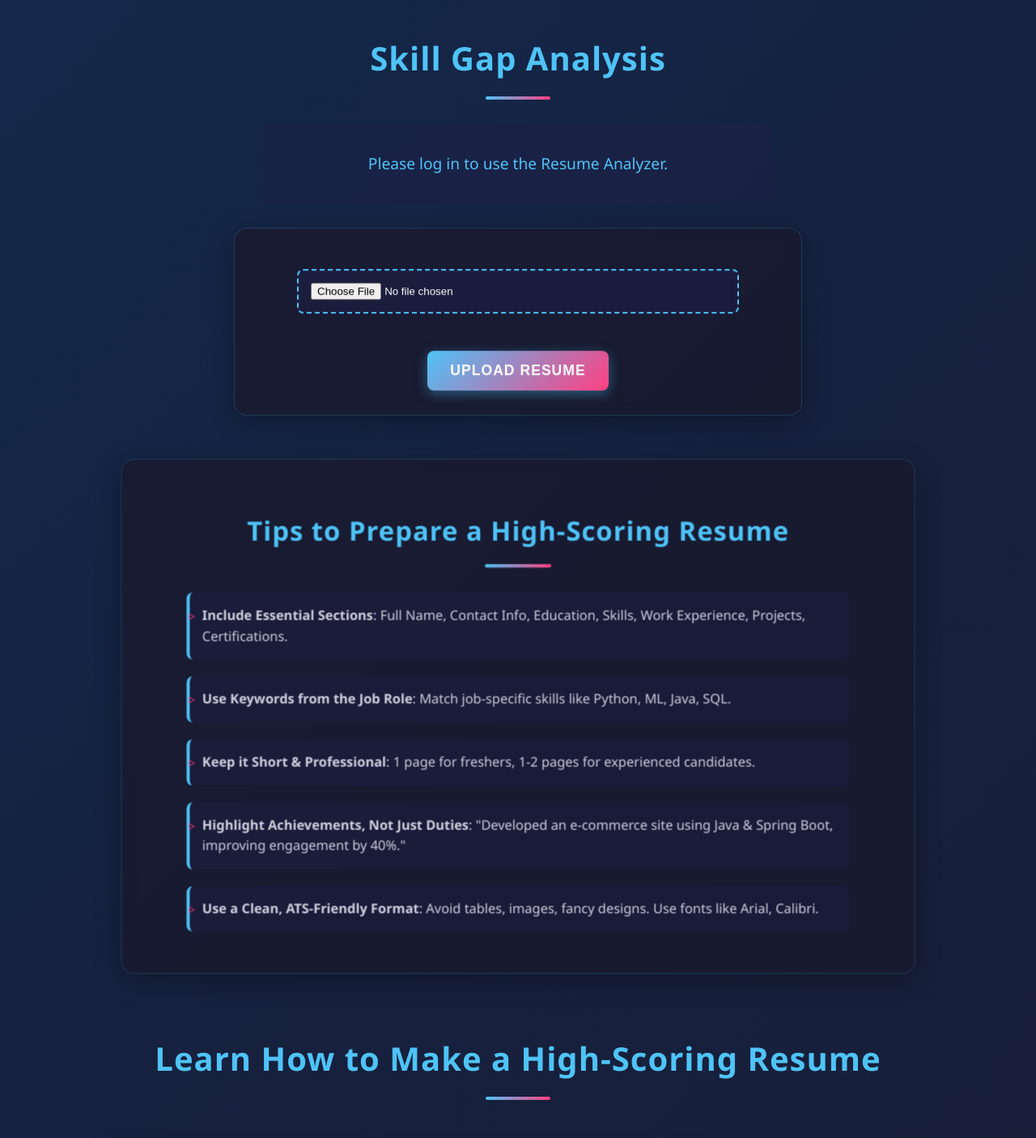
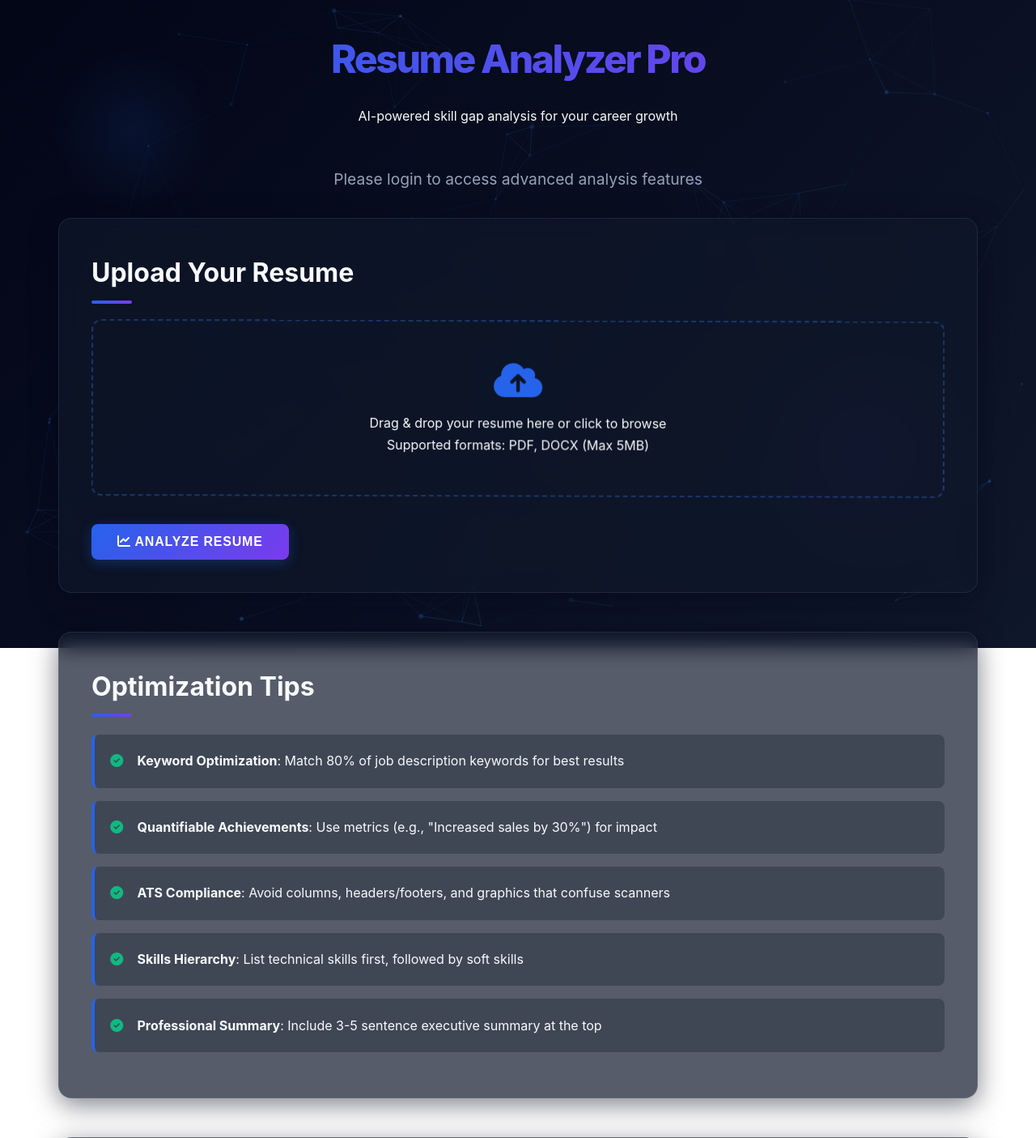
Before and after one commit to giri521/Resume_analyzer, a Flask app: page / in a window 1280 px wide. Shown: the top 1405 px of the page at 81% size. Run offline with Flask 3, Linux system fonts and the light colour scheme.

Commit message:
Update index.html

```diff
--- a/templates/index.html
+++ b/templates/index.html
@@ -3,26 +3,29 @@
 <head>
     <meta charset="UTF-8">
     <meta name="viewport" content="width=device-width, initial-scale=1.0">
-    <title>Resume Analyzer</title>
-    <link rel="stylesheet" href="https://cdnjs.cloudflare.com/ajax/libs/font-awesome/6.0.0/css/all.min.css">
+    <title>Resume Analyzer Pro</title>
+    <link rel="stylesheet" href="https://cdnjs.cloudflare.com/ajax/libs/font-awesome/6.4.0/css/all.min.css">
+    <script src="https://cdn.jsdelivr.net/particles.js/2.0.0/particles.min.js"></script>
     <style>
         :root {
-            --primary: #4fc3f7;
-            --secondary: #ff4081;
-            --dark: #1a1a2e;
-            --darker: #16213e;
-            --light: #e6f7ff;
-            --success: #69f0ae;
+            --primary: #2563eb;
+            --primary-light: #3b82f6;
+            --secondary: #7c3aed;
+            --accent: #10b981;
+            --dark: #0f172a;
+            --darker: #020617;
+            --light: #f8fafc;
+            --gray: #94a3b8;
         }
 
         @keyframes float {
-            0%, 100% { transform: translateY(0); }
-            50% { transform: translateY(-10px); }
+            0%, 100% { transform: translateY(0) rotate(0deg); }
+            50% { transform: translateY(-20px) rotate(2deg); }
         }
 
-        @keyframes pulse {
-            0%, 100% { transform: scale(1); }
-            50% { transform: scale(1.03); }
+        @keyframes fadeIn {
+            from { opacity: 0; transform: translateY(20px); }
+            to { opacity: 1; transform: translateY(0); }
         }
 
         @keyframes gradientBG {
@@ -31,323 +34,499 @@
             100% { background-position: 0% 50%; }
         }
 
-        body {
-            background: linear-gradient(-45deg, #1a1a2e, #16213e, #0f3460, #1a1a2e);
-            background-size: 400% 400%;
-            animation: gradientBG 15s ease infinite;
-            color: var(--light);
-            font-family: 'Segoe UI', Tahoma, Geneva, Verdana, sans-serif;
+        * {
             margin: 0;
             padding: 0;
-            min-height: 100vh;
-            line-height: 1.6;
+            box-sizing: border-box;
         }
 
-        h1, h2 {
-            color: var(--primary);
-            margin: 30px 0;
-            font-size: 2.5rem;
-            letter-spacing: 1px;
+        body {
+            font-family: 'Inter', -apple-system, BlinkMacSystemFont, sans-serif;
+            color: var(--light);
+            line-height: 1.7;
+            overflow-x: hidden;
+        }
+
+        #particles-js {
+            position: fixed;
+            width: 100%;
+            height: 100%;
+            top: 0;
+            left: 0;
+            z-index: -1;
+            background: linear-gradient(135deg, var(--darker), var(--dark));
+        }
+
+        .container {
+            max-width: 1200px;
+            margin: 0 auto;
+            padding: 2rem;
+            position: relative;
+            z-index: 1;
+        }
+
+        header {
             text-align: center;
+            margin-bottom: 3rem;
+            animation: fadeIn 1s ease-out;
+        }
+
+        h1 {
+            font-size: 3rem;
+            font-weight: 800;
+            background: linear-gradient(90deg, var(--primary), var(--secondary));
+            -webkit-background-clip: text;
+            background-clip: text;
+            color: transparent;
+            margin-bottom: 1rem;
+            letter-spacing: -0.05em;
+        }
+
+        h2 {
+            font-size: 2rem;
+            font-weight: 700;
+            color: var(--light);
+            margin-bottom: 2rem;
+            position: relative;
+            display: inline-block;
+        }
+
+        h2::after {
+            content: '';
+            position: absolute;
+            bottom: -10px;
+            left: 0;
+            width: 50px;
+            height: 4px;
+            background: linear-gradient(90deg, var(--primary), var(--secondary));
+            border-radius: 2px;
+        }
+
+        .card {
+            background: rgba(15, 23, 42, 0.7);
+            backdrop-filter: blur(12px);
+            border-radius: 16px;
+            padding: 2.5rem;
+            box-shadow: 0 8px 32px rgba(2, 6, 23, 0.5);
+            border: 1px solid rgba(255, 255, 255, 0.08);
+            transition: all 0.4s cubic-bezier(0.16, 1, 0.3, 1);
+            transform-style: preserve-3d;
+            margin-bottom: 3rem;
+        }
+
+        .card:hover {
+            transform: translateY(-10px) rotateX(5deg);
+            box-shadow: 0 12px 40px rgba(2, 6, 23, 0.7);
+            border-color: rgba(59, 130, 246, 0.3);
+        }
+
+        .card-3d {
             position: relative;
         }
 
-        h1::after, h2::after {
+        .card-3d::before {
             content: '';
-            display: block;
-            width: 80px;
-            height: 4px;
-            background: linear-gradient(90deg, var(--primary), var(--secondary));
-            margin: 15px auto;
-            border-radius: 2px;
+            position: absolute;
+            inset: 0;
+            border-radius: 16px;
+            background: linear-gradient(45deg, rgba(59, 130, 246, 0.1), rgba(124, 58, 237, 0.1));
+            transform: translateZ(-20px);
+            z-index: -1;
+            opacity: 0;
+            transition: opacity 0.6s ease;
         }
 
-        .container {
-            margin-top: 40px;
-            text-align: center;
-            perspective: 1000px;
+        .card-3d:hover::before {
+            opacity: 1;
         }
 
-        .upload-box {
-            background: rgba(26, 26, 46, 0.8);
-            padding: 30px;
-            border-radius: 16px;
-            width: 50%;
-            margin: 0 auto;
-            box-shadow: 0 8px 32px rgba(0, 0, 0, 0.3);
-            backdrop-filter: blur(8px);
-            border: 1px solid rgba(79, 195, 247, 0.2);
-            transform-style: preserve-3d;
-            transition: all 0.5s cubic-bezier(0.175, 0.885, 0.32, 1.275);
+        .upload-area {
+            text-align: center;
+            padding: 3rem 2rem;
+            border: 2px dashed rgba(59, 130, 246, 0.3);
+            border-radius: 12px;
+            transition: all 0.3s ease;
+            margin-bottom: 2rem;
+            cursor: pointer;
             animation: float 6s ease-in-out infinite;
         }
 
-        .upload-box:hover {
-            transform: translateY(-5px) rotateX(5deg);
-            box-shadow: 0 15px 35px rgba(0, 0, 0, 0.4);
+        .upload-area:hover {
+            border-color: var(--primary);
+            background: rgba(15, 23, 42, 0.5);
         }
 
-        input[type="file"] {
-            background: rgba(31, 31, 71, 0.6);
-            color: white;
-            padding: 15px;
-            border: 2px dashed var(--primary);
-            border-radius: 8px;
-            width: 80%;
-            margin: 20px 0;
-            text-align: center;
-            transition: all 0.3s ease;
-            cursor: pointer;
+        .upload-area i {
+            font-size: 3rem;
+            color: var(--primary);
+            margin-bottom: 1rem;
         }
 
-        input[type="file"]:hover {
-            background: rgba(31, 31, 71, 0.8);
-            border-color: var(--secondary);
-            transform: scale(1.01);
+        .file-input {
+            display: none;
         }
 
-        input[type="file"]:focus {
-            outline: none;
-            box-shadow: 0 0 0 3px rgba(79, 195, 247, 0.4);
+        .btn {
+            background: linear-gradient(135deg, var(--primary), var(--secondary));
+            color: white;
+            border: none;
+            padding: 0.8rem 2rem;
+            font-size: 1rem;
+            font-weight: 600;
+            border-radius: 8px;
+            cursor: pointer;
+            transition: all 0.3s ease;
+            box-shadow: 0 4px 15px rgba(37, 99, 235, 0.3);
+            position: relative;
+            overflow: hidden;
+            text-transform: uppercase;
+            letter-spacing: 0.05em;
         }
 
-        button {
-            background: linear-gradient(135deg, var(--primary), var(--secondary));
-            color: white;
-            padding: 14px 28px;
-            border: none;
-            border-radius: 8px;
-            cursor: pointer;
-            font-size: 1.1rem;
-            font-weight: 600;
-            text-transform: uppercase;
-            letter-spacing: 1px;
-            box-shadow: 0 4px 15px rgba(79, 195, 247, 0.4);
-            transition: all 0.3s ease;
-            position: relative;
-            overflow: hidden;
+        .btn:hover {
+            transform: translateY(-3px);
+            box-shadow: 0 8px 25px rgba(37, 99, 235, 0.4);
         }
 
-        button:hover {
-            transform: translateY(-3px);
-            box-shadow: 0 8px 25px rgba(255, 64, 129, 0.5);
-        }
-
-        button:active {
+        .btn:active {
             transform: translateY(1px);
         }
 
-        button::after {
+        .btn::after {
             content: '';
             position: absolute;
             top: 0;
-            left: 0;
+            left: -100%;
             width: 100%;
             height: 100%;
-            background: linear-gradient(135deg, rgba(255,255,255,0.2), rgba(255,255,255,0));
-            transform: translateX(-100%);
-            transition: transform 0.6s ease;
+            background: linear-gradient(90deg, transparent, rgba(255, 255, 255, 0.2), transparent);
+            transition: 0.6s;
         }
 
-        button:hover::after {
-            transform: translateX(100%);
+        .btn:hover::after {
+            left: 100%;
         }
 
-        .tips {
-            margin: 60px auto;
-            background: rgba(26, 26, 46, 0.8);
-            padding: 30px;
-            border-radius: 16px;
-            width: 70%;
-            box-shadow: 0 8px 32px rgba(0, 0, 0, 0.3);
-            backdrop-filter: blur(8px);
-            border: 1px solid rgba(79, 195, 247, 0.2);
-            transform-style: preserve-3d;
-            transition: all 0.5s ease;
-            animation: pulse 4s ease-in-out infinite;
+        .tips-list {
+            list-style: none;
         }
 
-        .tips:hover {
-            transform: translateY(-5px) rotateY(5deg);
-        }
-
-        .tips h2 {
-            color: var(--primary);
-            font-size: 2rem;
-            text-align: center;
-        }
-
-        .tips ul {
-            color: #d1d1e0;
-            list-style: none;
-            padding: 0;
-            max-width: 800px;
-            margin: 0 auto;
-        }
-
-        .tips ul li {
-            margin: 20px 0;
-            padding: 15px;
-            background: rgba(31, 31, 71, 0.4);
+        .tips-list li {
+            padding: 1.2rem;
+            margin-bottom: 1rem;
+            background: rgba(30, 41, 59, 0.4);
             border-radius: 8px;
             border-left: 4px solid var(--primary);
             transition: all 0.3s ease;
         }
 
-        .tips ul li:hover {
-            background: rgba(31, 31, 71, 0.6);
+        .tips-list li:hover {
+            background: rgba(30, 41, 59, 0.7);
             transform: translateX(10px);
         }
 
-        .tips ul li::before {
-            content: "▹";
-            color: var(--secondary);
-            font-weight: bold;
-            display: inline-block;
-            width: 1em;
-            margin-left: -1em;
+        .tips-list li i {
+            color: var(--accent);
+            margin-right: 0.8rem;
         }
 
-        .videos {
-            margin: 80px auto;
-            perspective: 1000px;
+        .video-grid {
+            display: grid;
+            grid-template-columns: repeat(auto-fit, minmax(300px, 1fr));
+            gap: 2rem;
+            margin-top: 2rem;
         }
 
-        .video-container {
-            display: flex;
-            justify-content: center;
-            gap: 30px;
-            flex-wrap: wrap;
-            padding: 20px;
+        .video-card {
+            border-radius: 12px;
+            overflow: hidden;
+            box-shadow: 0 8px 25px rgba(2, 6, 23, 0.5);
+            transition: all 0.4s ease;
+            transform-style: preserve-3d;
+            position: relative;
         }
 
-        .video-container iframe {
-            width: 320px;
-            height: 180px;
-            border-radius: 12px;
-            box-shadow: 0 10px 20px rgba(0, 0, 0, 0.3);
-            transition: all 0.4s cubic-bezier(0.175, 0.885, 0.32, 1.275);
-            transform-style: preserve-3d;
+        .video-card:hover {
+            transform: translateY(-10px) rotateY(5deg) scale(1.03);
+            box-shadow: 0 12px 30px rgba(37, 99, 235, 0.4);
         }
 
-        .video-container iframe:hover {
-            transform: scale(1.05) rotateY(10deg);
-            box-shadow: 0 15px 30px rgba(79, 195, 247, 0.4);
+        .video-card iframe {
+            width: 100%;
+            height: 200px;
+            border: none;
         }
 
         .user-info {
-            margin: 30px auto;
-            color: var(--primary);
+            text-align: center;
+            margin-bottom: 2rem;
+            animation: fadeIn 1s ease-out;
+        }
+
+        .user-info p {
             font-size: 1.2rem;
-            text-align: center;
-            max-width: 600px;
-            padding: 15px;
-            border-radius: 8px;
-            background: rgba(31, 31, 71, 0.4);
+            color: var(--gray);
+            margin-bottom: 1rem;
         }
 
         .logout-btn {
-            background: rgba(255, 64, 129, 0.8);
+            background: rgba(239, 68, 68, 0.9);
             color: white;
-            padding: 10px 20px;
             border: none;
+            padding: 0.6rem 1.5rem;
             border-radius: 8px;
-            cursor: pointer;
-            font-size: 1rem;
             font-weight: 500;
             transition: all 0.3s ease;
-            margin-top: 15px;
         }
 
         .logout-btn:hover {
-            background: rgba(255, 64, 129, 1);
+            background: rgba(239, 68, 68, 1);
             transform: translateY(-2px);
-            box-shadow: 0 5px 15px rgba(255, 64, 129, 0.4);
+            box-shadow: 0 4px 15px rgba(239, 68, 68, 0.3);
         }
 
-        /* Responsive adjustments */
+        /* Responsive Design */
         @media (max-width: 768px) {
-            .upload-box, .tips {
-                width: 90%;
-                padding: 20px;
+            h1 {
+                font-size: 2.2rem;
             }
 
-            h1, h2 {
-                font-size: 2rem;
+            h2 {
+                font-size: 1.6rem;
             }
 
-            .video-container iframe {
-                width: 280px;
-                height: 160px;
+            .card {
+                padding: 1.5rem;
+            }
+
+            .video-grid {
+                grid-template-columns: 1fr;
             }
         }
 
-        /* 3D Card effect for upload box */
-        .upload-box::before {
-            content: '';
+        /* Animated background elements */
+        .floating-shape {
             position: absolute;
-            top: 0;
-            left: 0;
-            right: 0;
-            bottom: 0;
-            border-radius: 16px;
-            background: linear-gradient(135deg, rgba(79, 195, 247, 0.2), rgba(255, 64, 129, 0.1));
-            transform: translateZ(-20px);
+            opacity: 0.1;
             z-index: -1;
-            opacity: 0;
-            transition: opacity 0.5s ease;
+            animation: float 15s ease-in-out infinite;
         }
 
-        .upload-box:hover::before {
-            opacity: 1;
+        .shape-1 {
+            width: 200px;
+            height: 200px;
+            background: radial-gradient(circle, var(--primary), transparent 70%);
+            top: 10%;
+            left: 5%;
+            border-radius: 50%;
+            animation-delay: 0s;
+        }
+
+        .shape-2 {
+            width: 300px;
+            height: 300px;
+            background: radial-gradient(circle, var(--secondary), transparent 70%);
+            bottom: 10%;
+            right: 5%;
+            border-radius: 50%;
+            animation-delay: 2s;
         }
     </style>
 </head>
 <body>
+    <div id="particles-js"></div>
+    <div class="floating-shape shape-1"></div>
+    <div class="floating-shape shape-2"></div>
+
     <div class="container">
-        <h1>Skill Gap Analysis</h1>
-        <!-- Display username if logged in -->
+        <header>
+            <h1>Resume Analyzer Pro</h1>
+            <p class="subtitle">AI-powered skill gap analysis for your career growth</p>
+        </header>
+
+        <!-- User Info Section -->
         {% if username %}
             <div class="user-info">
-                <p>Welcome, {{ username }}!</p>
-                <a href="{{ url_for('logout') }}">
-                    <button class="logout-btn">Logout</button>
+                <p>Welcome back, <strong>{{ username }}</strong></p>
+                <a href="{{ url_for('logout') }}" class="logout-btn">
+                    <i class="fas fa-sign-out-alt"></i> Logout
                 </a>
             </div>
         {% else %}
             <div class="user-info">
-                <p>Please log in to use the Resume Analyzer.</p>
+                <p>Please login to access advanced analysis features</p>
             </div>
         {% endif %}
 
-        <div class="upload-box">
-            <form action="/upload" method="post" enctype="multipart/form-data">
-                <input type="file" name="resume" required><br><br>
-                <button type="submit">Upload Resume</button>
-            </form>
+        <!-- Upload Card -->
+        <div class="card card-3d">
+            <h2>Upload Your Resume</h2>
+            <div class="upload-area" onclick="document.getElementById('fileInput').click()">
+                <i class="fas fa-cloud-upload-alt"></i>
+                <p>Drag & drop your resume here or click to browse</p>
+                <p class="small-text">Supported formats: PDF, DOCX (Max 5MB)</p>
+                <input type="file" id="fileInput" class="file-input" accept=".pdf,.doc,.docx">
+            </div>
+            <button class="btn" type="submit">
+                <i class="fas fa-chart-line"></i> Analyze Resume
+            </button>
+        </div>
+
+        <!-- Tips Card -->
+        <div class="card">
+            <h2>Optimization Tips</h2>
+            <ul class="tips-list">
+                <li>
+                    <i class="fas fa-check-circle"></i>
+                    <strong>Keyword Optimization</strong>: Match 80% of job description keywords for best results
+                </li>
+                <li>
+                    <i class="fas fa-check-circle"></i>
+                    <strong>Quantifiable Achievements</strong>: Use metrics (e.g., "Increased sales by 30%") for impact
+                </li>
+                <li>
+                    <i class="fas fa-check-circle"></i>
+                    <strong>ATS Compliance</strong>: Avoid columns, headers/footers, and graphics that confuse scanners
+                </li>
+                <li>
+                    <i class="fas fa-check-circle"></i>
+                    <strong>Skills Hierarchy</strong>: List technical skills first, followed by soft skills
+                </li>
+                <li>
+                    <i class="fas fa-check-circle"></i>
+                    <strong>Professional Summary</strong>: Include 3-5 sentence executive summary at the top
+                </li>
+            </ul>
+        </div>
+
+        <!-- Tutorials Section -->
+        <div class="card">
+            <h2>Learning Resources</h2>
+            <div class="video-grid">
+                <div class="video-card">
+                    <iframe src="https://www.youtube.com/embed/yp693O87GmM" frameborder="0" allowfullscreen></iframe>
+                </div>
+                <div class="video-card">
+                    <iframe src="https://www.youtube.com/embed/y8YH0Qbu5h4" frameborder="0" allowfullscreen></iframe>
+                </div>
+                <div class="video-card">
+                    <iframe src="https://www.youtube.com/embed/J-4Fv8nq1iA" frameborder="0" allowfullscreen></iframe>
+                </div>
+            </div>
         </div>
     </div>
 
-    <!-- Resume Tips Section -->
-    <div class="tips">
-        <h2>Tips to Prepare a High-Scoring Resume</h2>
-        <ul>
-            <li><strong>Include Essential Sections</strong>: Full Name, Contact Info, Education, Skills, Work Experience, Projects, Certifications.</li>
-            <li><strong>Use Keywords from the Job Role</strong>: Match job-specific skills like Python, ML, Java, SQL.</li>
-            <li><strong>Keep it Short & Professional</strong>: 1 page for freshers, 1-2 pages for experienced candidates.</li>
-            <li><strong>Highlight Achievements, Not Just Duties</strong>: "Developed an e-commerce site using Java & Spring Boot, improving engagement by 40%."</li>
-            <li><strong>Use a Clean, ATS-Friendly Format</strong>: Avoid tables, images, fancy designs. Use fonts like Arial, Calibri.</li>
-        </ul>
-    </div>
+    <script>
+        // Initialize particle.js
+        particlesJS("particles-js", {
+            "particles": {
+                "number": {
+                    "value": 80,
+                    "density": {
+                        "enable": true,
+                        "value_area": 800
+                    }
+                },
+                "color": {
+                    "value": "#3b82f6"
+                },
+                "shape": {
+                    "type": "circle",
+                    "stroke": {
+                        "width": 0,
+                        "color": "#000000"
+                    }
+                },
+                "opacity": {
+                    "value": 0.3,
+                    "random": true,
+                    "anim": {
+                        "enable": true,
+                        "speed": 1,
+                        "opacity_min": 0.1,
+                        "sync": false
+                    }
+                },
+                "size": {
+                    "value": 3,
+                    "random": true,
+                    "anim": {
+                        "enable": true,
+                        "speed": 2,
+                        "size_min": 0.1,
+                        "sync": false
+                    }
+                },
+                "line_linked": {
+                    "enable": true,
+                    "distance": 150,
+                    "color": "#3b82f6",
+                    "opacity": 0.2,
+                    "width": 1
+                },
+                "move": {
+                    "enable": true,
+                    "speed": 1,
+                    "direction": "none",
+                    "random": true,
+                    "straight": false,
+                    "out_mode": "out",
+                    "bounce": false,
+                    "attract": {
+                        "enable": true,
+                        "rotateX": 600,
+                        "rotateY": 1200
+                    }
+                }
+            },
+            "interactivity": {
+                "detect_on": "canvas",
+                "events": {
+                    "onhover": {
+                        "enable": true,
+                        "mode": "grab"
+                    },
+                    "onclick": {
+                        "enable": true,
+                        "mode": "push"
+                    },
+                    "resize": true
+                },
+                "modes": {
+                    "grab": {
+                        "distance": 140,
+                        "line_linked": {
+                            "opacity": 0.5
+                        }
+                    },
+                    "push": {
+                        "particles_nb": 4
+                    }
+                }
+            },
+            "retina_detect": true
+        });
 
-    <!-- Resume Tutorial Videos Section -->
-    <div class="videos">
-        <h2>Learn How to Make a High-Scoring Resume</h2>
-        <div class="video-container">
-            <iframe src="https://www.youtube.com/embed/yp693O87GmM" allowfullscreen></iframe>
-            <iframe src="https://www.youtube.com/embed/y8YH0Qbu5h4" allowfullscreen></iframe>
-            <iframe src="https://www.youtube.com/embed/J-4Fv8nq1iA" allowfullscreen></iframe>
-        </div>
-    </div>
+        // Add scroll animations
+        document.addEventListener('DOMContentLoaded', () => {
+            const cards = document.querySelectorAll('.card');
+
+            const observer = new IntersectionObserver((entries) => {
+                entries.forEach(entry => {
+                    if (entry.isIntersecting) {
+                        entry.target.style.opacity = 1;
+                        entry.target.style.transform = 'translateY(0)';
+                    }
+                });
+            }, { threshold: 0.1 });
+
+            cards.forEach(card => {
+                card.style.opacity = 0;
+                card.style.transform = 'translateY(20px)';
+                card.style.transition = 'opacity 0.6s ease, transform 0.6s ease';
+                observer.observe(card);
+            });
+        });
+    </script>
 </body>
 </html>
```
